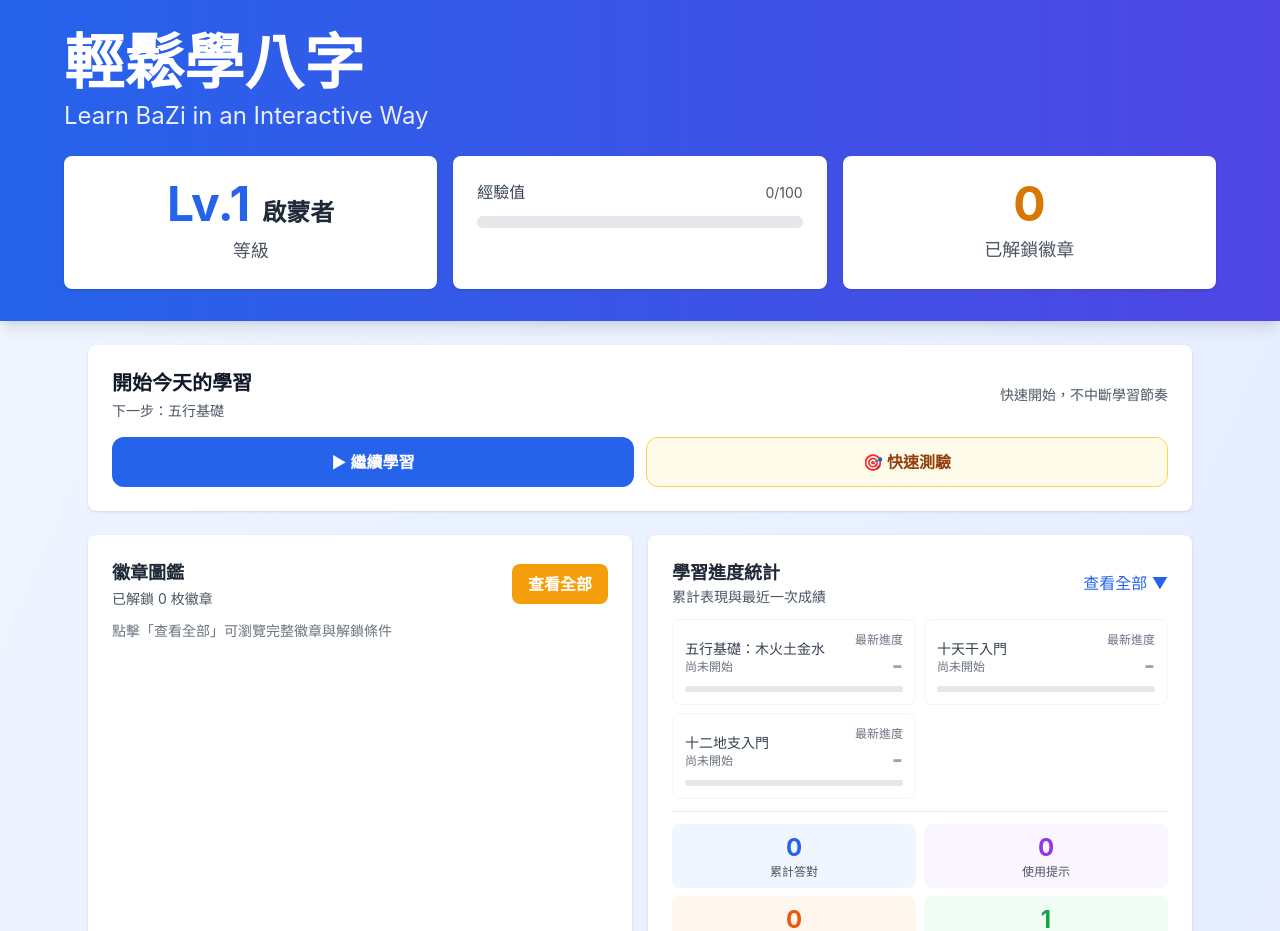
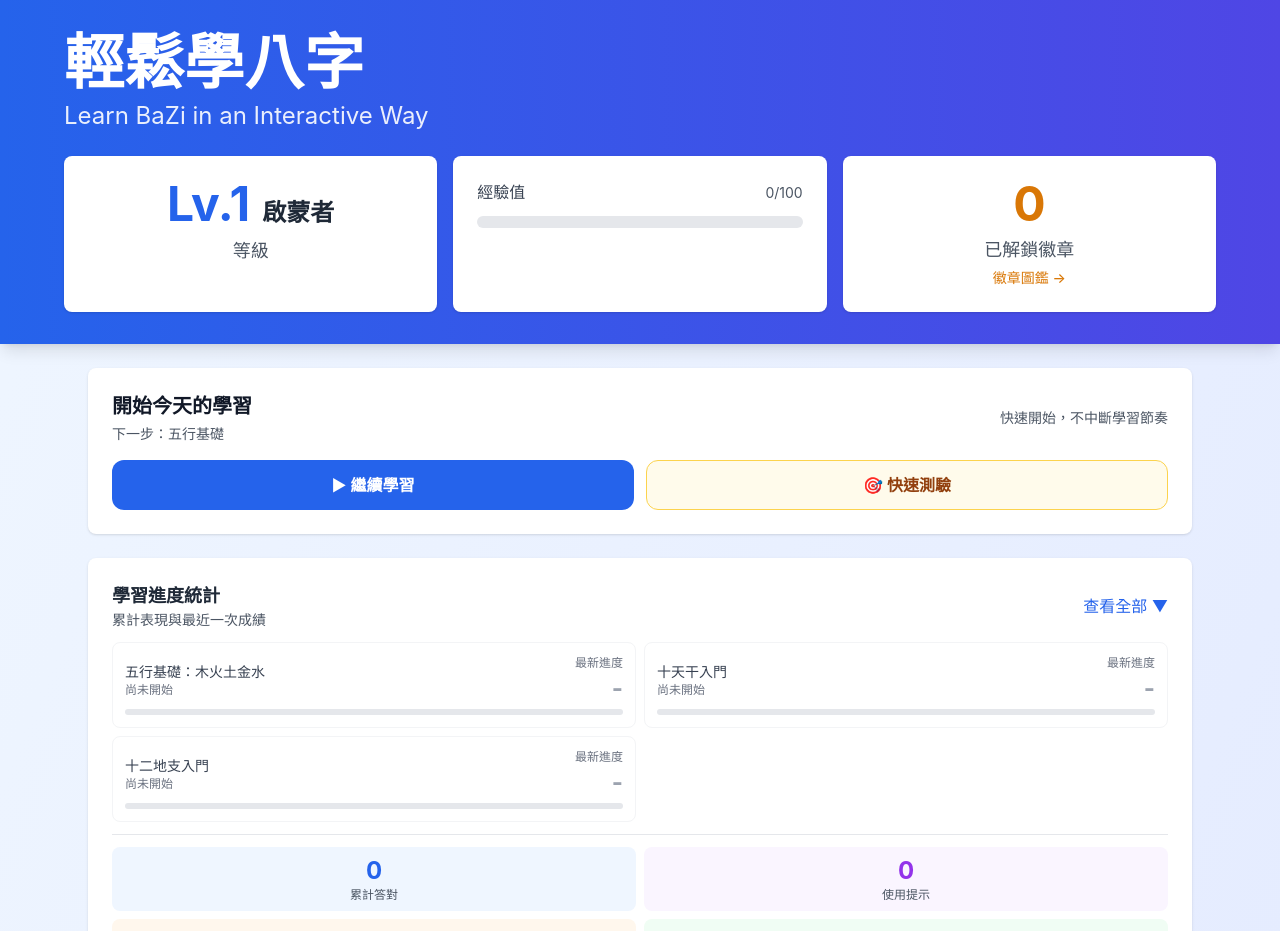
Before and after one commit to insilencio-app/bazi-game, a React (Vite) app: page / in a window 1280 px wide. Shown: the top 931 px of the page. Built offline with nearby package versions, Linux system fonts and the light colour scheme.

Commit message:
Embed badge gallery entry in header and simplify home stats section

```diff
--- a/src/components/home/MenuView.tsx
+++ b/src/components/home/MenuView.tsx
@@ -96,10 +96,14 @@ export const MenuView: React.FC<MenuViewProps> = ({
                   ></div>
                 </div>
               </div>
-              <div className="bg-white p-4 sm:p-6 rounded-lg shadow text-center">
+              <button
+                onClick={onOpenBadgeGallery}
+                className="bg-white p-4 sm:p-6 rounded-lg shadow text-center hover:shadow-md transition-shadow"
+              >
                 <p className="text-3xl sm:text-4xl lg:text-5xl font-bold text-amber-600">{unlockedBadgeIds.length}</p>
                 <p className="text-sm sm:text-base lg:text-lg text-gray-600 mt-2">已解鎖徽章</p>
-              </div>
+                <p className="text-xs sm:text-sm text-amber-600 mt-1 font-medium">徽章圖鑑 →</p>
+              </button>
             </div>
           </div>
         </header>
@@ -132,23 +136,7 @@ export const MenuView: React.FC<MenuViewProps> = ({
             </div>
           </div>
 
-          <div className="grid grid-cols-1 lg:grid-cols-2 gap-4 mb-8">
-            <div className="bg-white p-4 sm:p-6 rounded-lg shadow">
-              <div className="flex items-center justify-between gap-3">
-                <div>
-                  <p className="text-base sm:text-lg font-bold text-gray-800">徽章圖鑑</p>
-                  <p className="text-xs sm:text-sm text-gray-600 mt-0.5">已解鎖 {unlockedBadgeIds.length} 枚徽章</p>
-                </div>
-                <button
-                  onClick={onOpenBadgeGallery}
-                  className="shrink-0 rounded-lg bg-amber-500 hover:bg-amber-600 text-white px-4 py-2 text-sm sm:text-base font-semibold transition-colors"
-                >
-                  查看全部
-                </button>
-              </div>
-              <p className="mt-3 text-xs sm:text-sm text-gray-500">點擊「查看全部」可瀏覽完整徽章與解鎖條件</p>
-            </div>
-
+          <div className="mb-8">
             <div className="bg-white p-4 sm:p-6 rounded-lg shadow">
               <button
                 onClick={onToggleProgressCharts}
```
